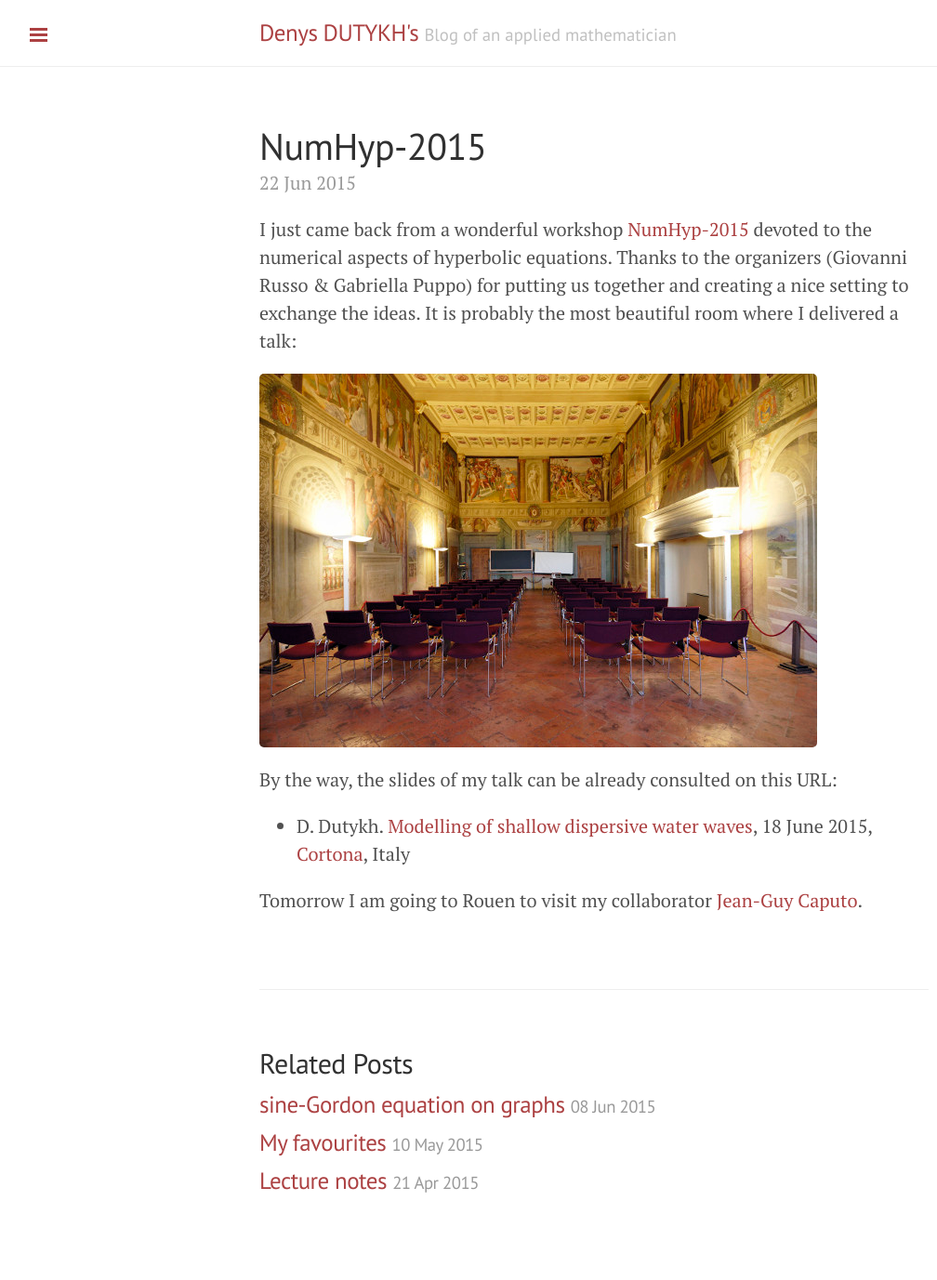
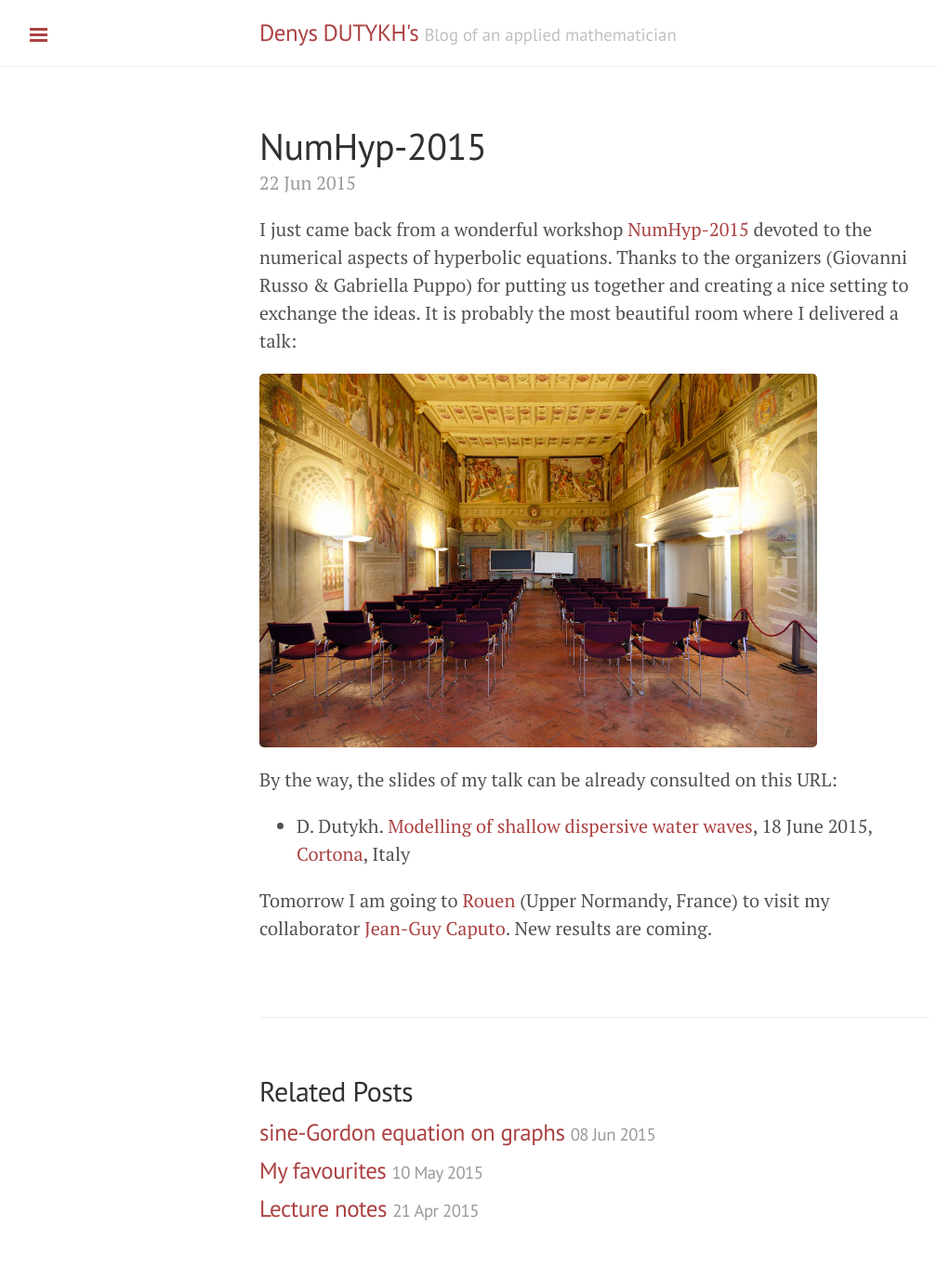
Before and after one commit to dutykh/dutykh.github.io, a Jekyll site: the page built from _posts/2015-06-22-Cortona.md, in a window 1280 px wide. Shown: the whole page at 93% size, without its empty margins (1-1009 px from the left). Built offline with Jekyll 4.4.1, drawn with Linux system fonts in a browser that asks for light colours; Markdown is read by kramdown in place of the engine named in the settings; comment, search, counter and statistics services are not loaded; before the commit the page ends 1347 px from its top, so only the background shows below that.

Commit message:
Cortona post

```diff
--- a/_posts/2015-06-22-Cortona.md
+++ b/_posts/2015-06-22-Cortona.md
@@ -11,4 +11,4 @@ By the way, the slides of my talk can be already consulted on this URL:
 
  * D. Dutykh. [Modelling of shallow dispersive water waves](http://www.denys-dutykh.com/innovaeditor/assets/admin/Talks/Dutykh-NumHyp-2015.pdf), 18 June 2015, [Cortona](https://en.wikipedia.org/wiki/Cortona/), Italy
 
- Tomorrow I am going to Rouen to visit my collaborator [Jean-Guy Caputo](http://lmi.insa-rouen.fr/membres/10-membres/maitres-de-conference/20-caputo-jean-guy.html).
+Tomorrow I am going to [Rouen](https://en.wikipedia.org/?title=Rouen) (Upper Normandy, France) to visit my collaborator [Jean-Guy Caputo](http://lmi.insa-rouen.fr/membres/10-membres/maitres-de-conference/20-caputo-jean-guy.html). New results are coming.
```
